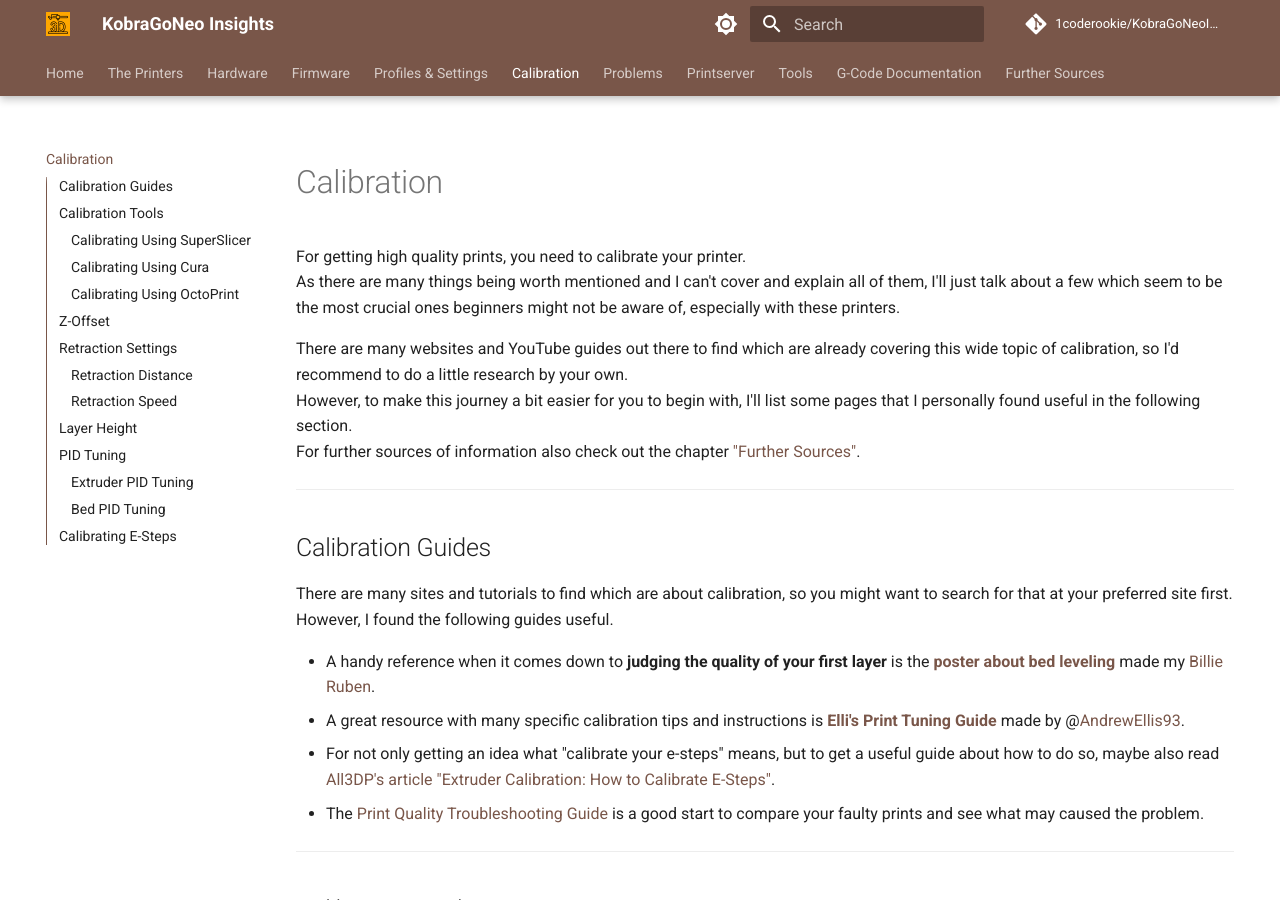
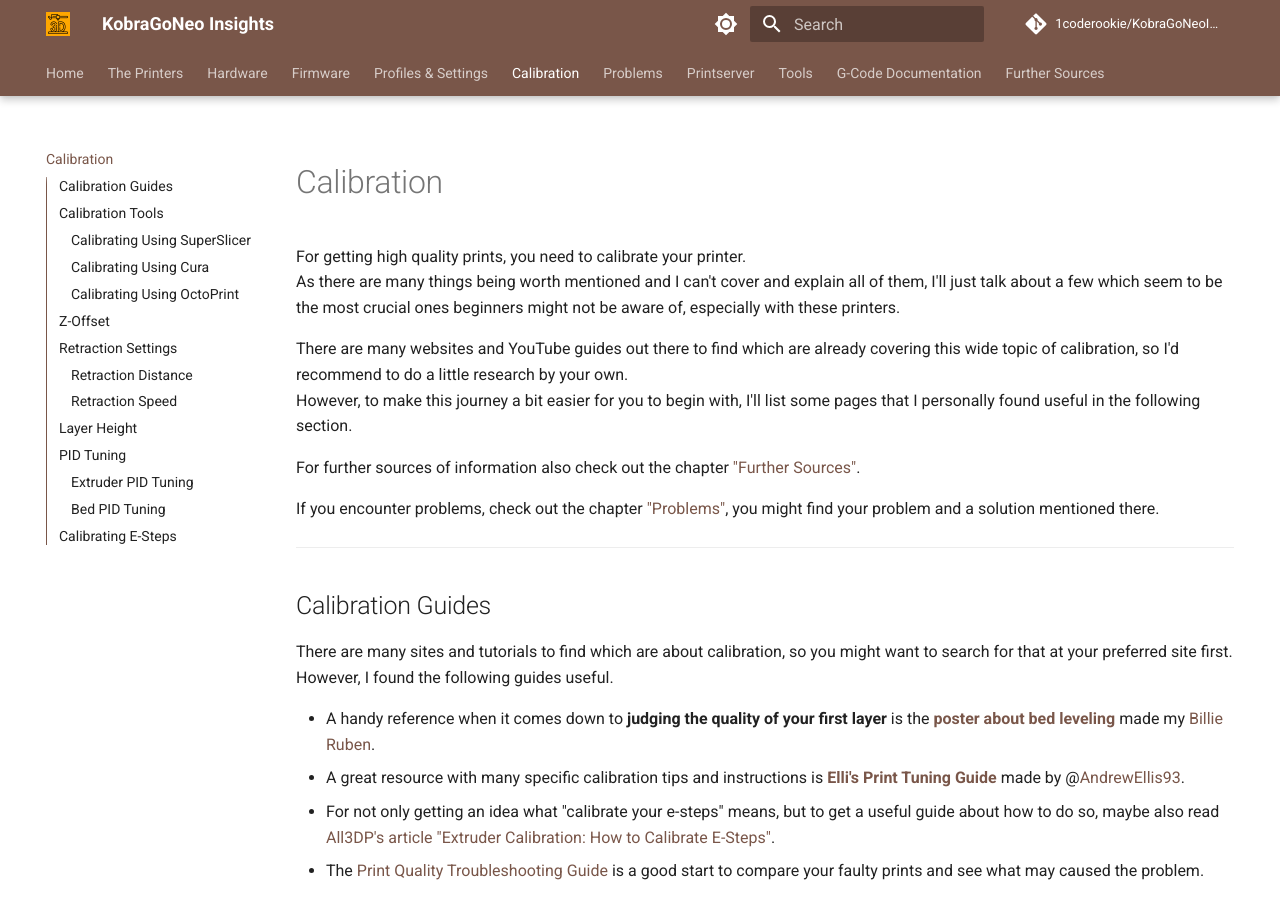
Before and after one commit to 1coderookie/KobraGoNeoInsights, an MkDocs documentation site: the page built from docs/calibration.md, in a window 1280 px wide and 900 px high. Built offline with MkDocs 1.6.1 and Material for MkDocs 9.7.7, drawn with Linux system fonts in a browser that asks for light colours; comment, search, counter and statistics services are not loaded.

Commit message:
Update calibration.md

```diff
--- a/docs/calibration.md
+++ b/docs/calibration.md
@@ -6,7 +6,10 @@ As there are many things being worth mentioned and I can't cover and explain all
 
 There are many websites and YouTube guides out there to find which are already covering this wide topic of calibration, so I'd recommend to do a little research by your own.
 However, to make this journey a bit easier for you to begin with, I'll list some pages that I personally found useful in the following section.
+
 For further sources of information also check out the chapter ["Further Sources"](further_sources.md).
+
+If you encounter problems, check out the chapter ["Problems"](problems.md), you might find your problem and a solution mentioned there.
 
 ---
 
```
